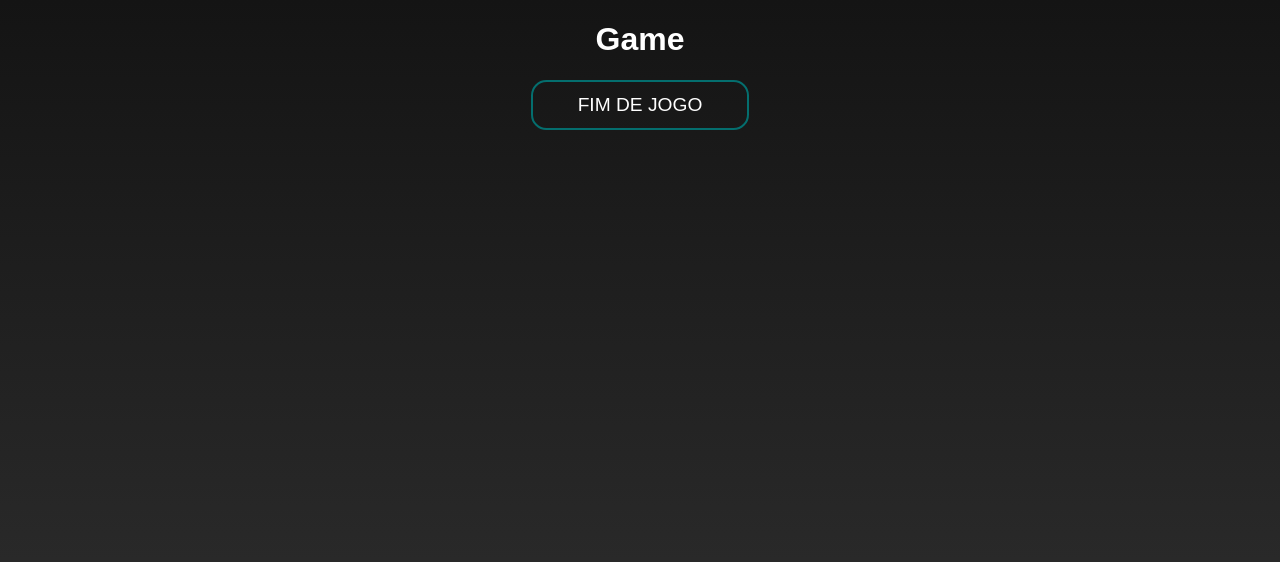
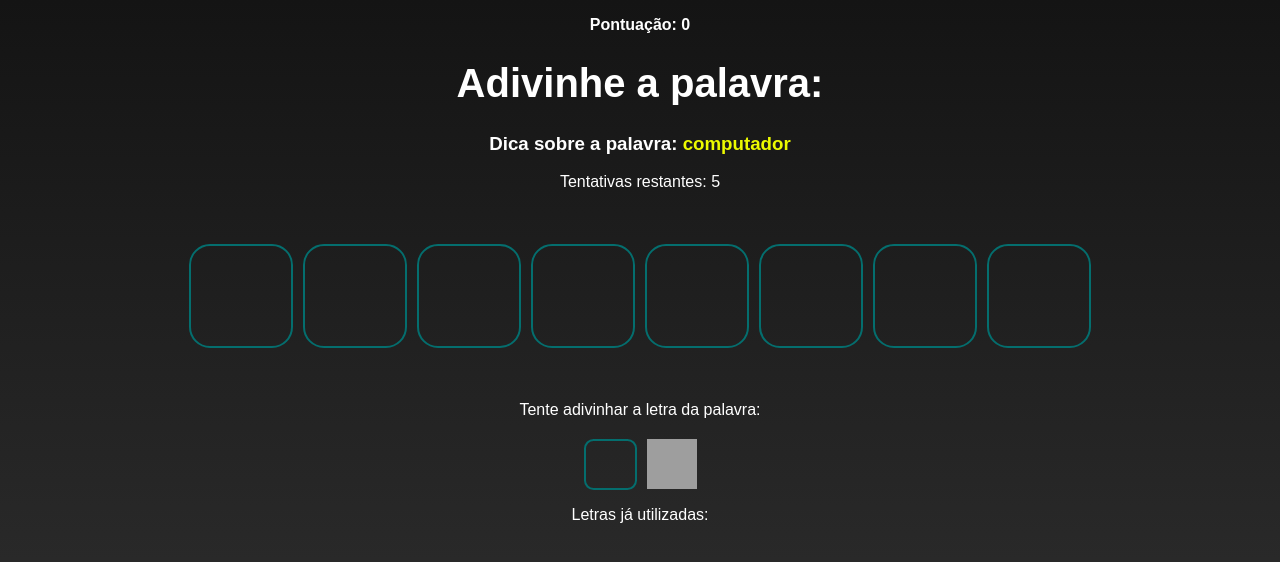
Before and after one commit to adaoma11/secret-word-game, a React (Vite) app: page / in a window 1280 px wide. Both pictures are taken after a click on the button "COMEÇAR O JOGO". Shown: the top 562 px of the page. Built offline with nearby package versions, Linux system fonts and the light colour scheme; grey boxes are pictures that could not be loaded.

Commit message:
feat: add states and styles to Game.jsx component

```diff
--- a/src/App.jsx
+++ b/src/App.jsx
@@ -22,6 +22,11 @@ function App() {
   const [pickedWord, setPickedWord] = useState("");
   const [pickedCategory, setPickedCategory] = useState("");
   const [letters, setLetters] = useState([]);
+
+  const [score, setScore] = useState(0);
+  const [remainingTrials, setRemainingTrials] = useState(5);
+  const [correctLetters, setCorrectLetters] = useState([]);
+  const [wrongLetters, setWrongLetters] = useState([]);
 
   const pickWordAndCategory = () => {
     const categories = Object.keys(words);
@@ -59,7 +64,18 @@ function App() {
   return (
     <div className="App">
       {gameStage === "start" && <StartScreen startGame={startGame} />}
-      {gameStage === "game" && <Game verifyLetter={verifyLetter} />}
+      {gameStage === "game" && (
+        <Game
+          pickedCategory={pickedCategory}
+          pickedWord={pickedWord}
+          letters={letters}
+          score={score}
+          remainingTrials={remainingTrials}
+          correctLetters={correctLetters}
+          wrongLetters={wrongLetters}
+          verifyLetter={verifyLetter}
+        />
+      )}
       {gameStage === "end" && <GameOver retry={retry} />}
     </div>
   );
--- a/src/components/Game.css
+++ b/src/components/Game.css
@@ -0,0 +1,60 @@
+.game h1 {
+  font-size: 2.5em;
+}
+
+.game span {
+  font-weight: bold;
+}
+
+.tip span {
+  color: #ecfa00;
+}
+
+.wordContainer {
+  display: flex;
+  margin: 1.5em;
+  padding: 1.5em;
+  /* border: 3px solid #ecfa00; */
+  border-radius: 1em;
+}
+
+.letter, .blankSquare {
+  height: 100px;
+  width: 100px;
+  font-size: 70px;
+  text-transform: uppercase;
+  font-size: bold;
+  line-height: 1.5;
+  border: 2px solid #046E6E;
+  border-radius: .3em;
+  margin: 5px;
+}
+
+.letterContainer p {
+  margin-bottom: 1.2em;
+}
+
+.letterContainer form {
+  display: flex;
+  align-items: center;
+  justify-content: center;;
+}
+
+.letterContainer input {
+  height: 45px;
+  width: 45px;
+  font-size: 2em;
+  text-align: center;
+  margin-right: 10px;
+  border: 2px solid #046E6E;
+  border-radius: .3em;
+  background-color: transparent;
+  color: #fff;
+}
+
+span.try {
+  width: 50px;
+  height: 50px;
+  background: url(right-arrow.svg) no-repeat;
+  cursor: pointer;
+}
--- a/src/components/Game.jsx
+++ b/src/components/Game.jsx
@@ -1,10 +1,54 @@
 import "./Game.css";
 
-const Game = ({ verifyLetter }) => {
+const Game = ({
+  pickedCategory,
+  pickedWord,
+  letters,
+  score,
+  remainingTrials,
+  correctLetters,
+  wrongLetters,
+  verifyLetter,
+}) => {
   return (
-    <div>
-      <h1>Game</h1>
-      <button onClick={verifyLetter}>Fim de Jogo</button>
+    <div className="game">
+      <p className="points">
+        <span>Pontuação: {score}</span>
+      </p>
+
+      <h1>Adivinhe a palavra:</h1>
+      <h3 className="tip">
+        Dica sobre a palavra: <span>{pickedCategory}</span>
+      </h3>
+
+      <p>Tentativas restantes: {remainingTrials}</p>
+
+      <div className="wordContainer">
+        {letters.map((letter, index) =>
+          correctLetters.includes(letter) ? (
+            <span className="letter" key={index}>
+              {letter}
+            </span>
+          ) : (
+            <span className="blankSquare" key={index}></span>
+          )
+        )}
+      </div>
+
+      <div className="letterContainer">
+        <p>Tente adivinhar a letra da palavra:</p>
+        <form>
+          <input type="text" name="letter" maxLength="1" required />
+          <span className="try"></span>
+        </form>
+      </div>
+
+      <div className="wrongLettersContainer">
+        <p>Letras já utilizadas:</p>
+        {wrongLetters.map((letter, index) => (
+          <span key={index}>{letter.toUpperCase()} </span>
+        ))}
+      </div>
     </div>
   );
 };
--- a/src/index.css
+++ b/src/index.css
@@ -15,7 +15,7 @@ button {
   color: #fff;
   padding: 0 45px;
   border: 2px solid #046E6E;
-  border-radius: 0.8em;
+  border-radius: .5em;
   height: 50px;
   text-transform: uppercase;
   font-size: 1.2em;
```
Also changed, not shown: public/right-arrow.svg (added).
